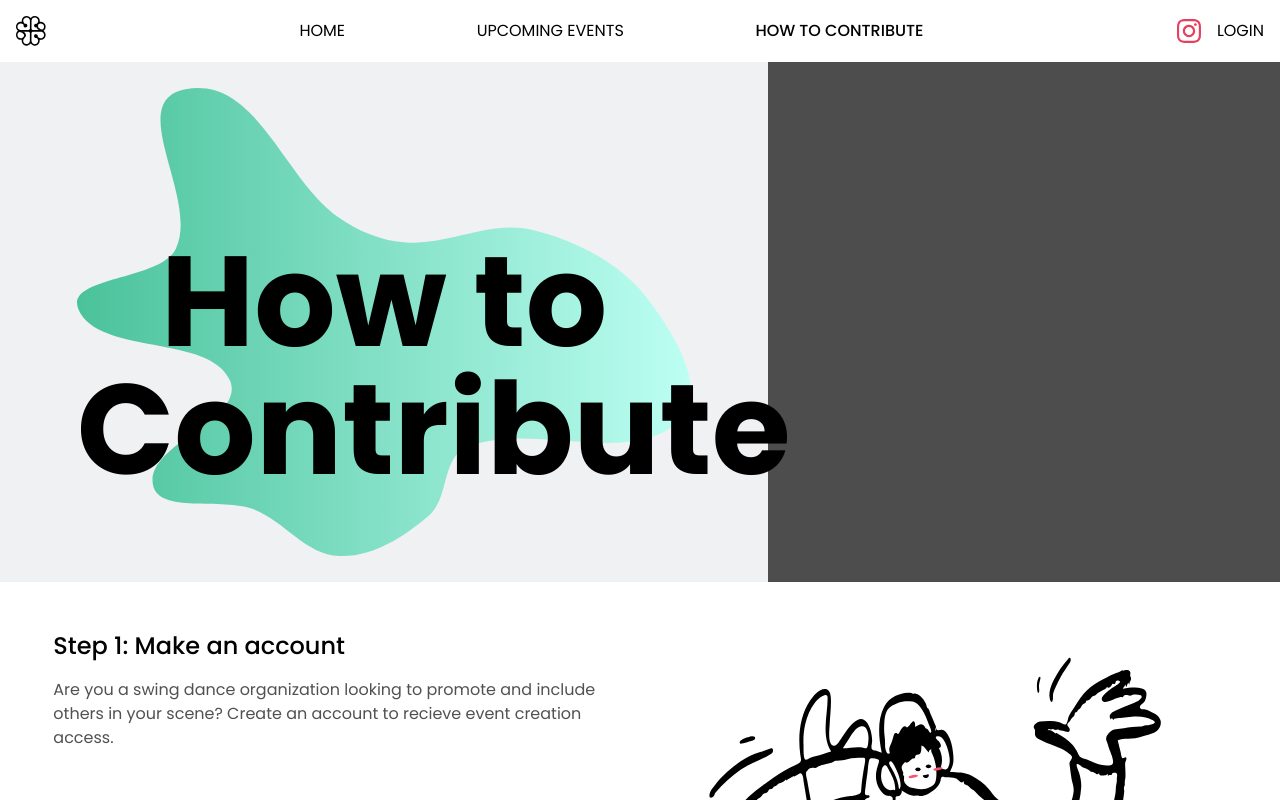
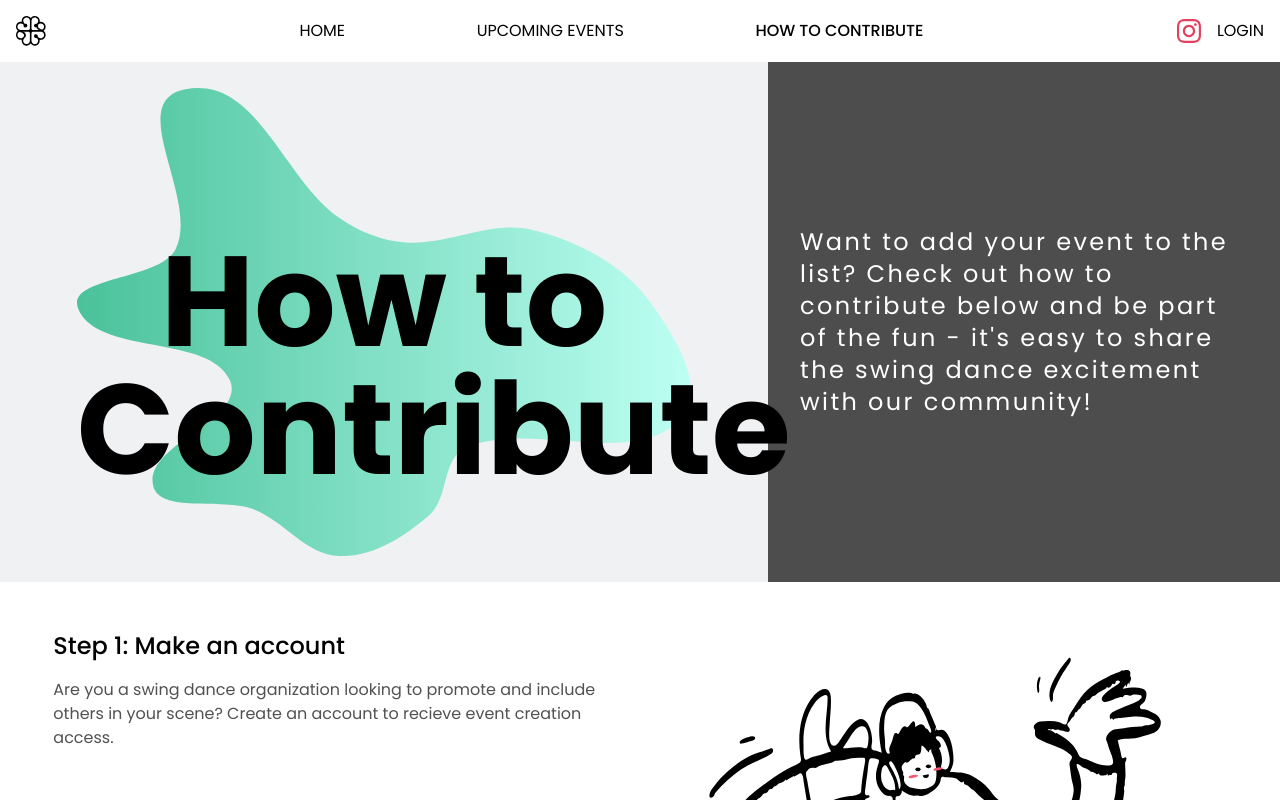
Before and after one commit to justinkwanchan/swing-schedule, a Next.js app in the folder front-end/: page /contribute in a window 1280 px wide. Shown: the top 800 px of the page. Built offline with nearby package versions, Linux system fonts and the light colour scheme.

Commit message:
Add PageTitle descriptions to Contribute and Events pages

```diff
--- a/front-end/src/app/contribute/page.tsx
+++ b/front-end/src/app/contribute/page.tsx
@@ -5,9 +5,15 @@ import PageTitleSection from '@/app/components/page-title-section';
 import danceDude from 'public/dance-dude.svg';
 
 export default function Contribute() {
+  const pageDescription =
+    "Want to add your event to the list? Check out how to contribute below and be part of the fun - it's easy to share the swing dance excitement with our community!";
+
   return (
     <div className="flex flex-col items-center mb-12">
-      <PageTitleSection title="How to Contribute" />
+      <PageTitleSection
+        title="How to Contribute"
+        description={pageDescription}
+      />
 
       <div className="w-11/12">
         <div className="flex gap-8 mb-16">
--- a/front-end/src/app/events/page.tsx
+++ b/front-end/src/app/events/page.tsx
@@ -2,6 +2,9 @@ import PageTitleSection from '@/app/components/page-title-section';
 import DanceEventPreviewCard from '../components/home/dance-event-preview-card';
 
 export default function Events() {
+  const pageDescription =
+    'Your go-to guide for swing dance socials in Montreal! Explore upcoming events and connect with the local swing dance community.';
+
   const tempEvent = {
     id: 'cats78',
     image: 'image',
@@ -14,7 +17,7 @@ export default function Events() {
 
   return (
     <div className="flex flex-col items-center mb-12">
-      <PageTitleSection title="Upcoming" />
+      <PageTitleSection title="Upcoming" description={pageDescription} />
 
       <div className="flex flex-wrap w-4/5 mb-12 gap-y-12 -ml-8">
         <DanceEventPreviewCard event={tempEvent} />
```
